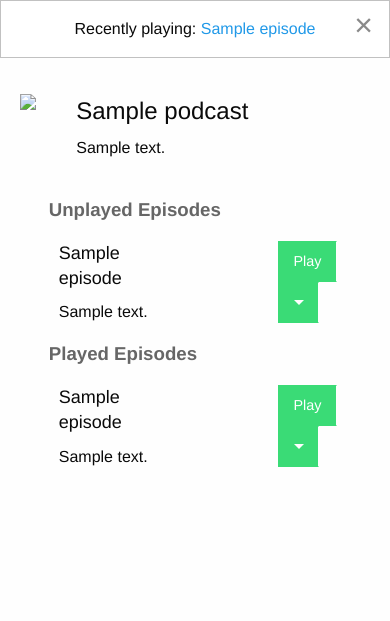
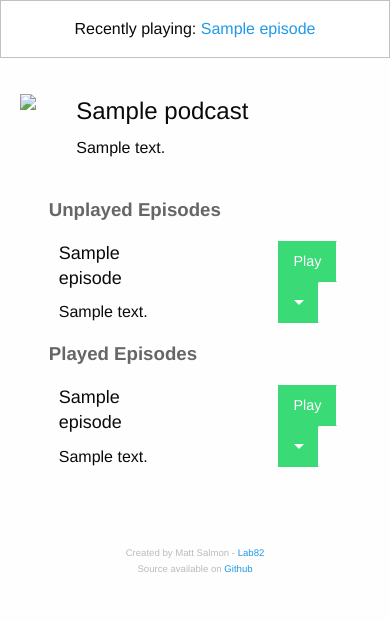
Before and after one commit to invig/triangles-web, a CakePHP app: the page made by app/View/Episodes/index.ctp in a window 390 px wide; the page is wider, and only the part inside the window is pictured. Shown: the part 41-662 px from the top of that part. Run offline with PHP 8.4 and a stand-in for CakePHP, Linux system fonts and the light colour scheme; the template is opened without the code that fills it: most values are stand-ins (such as "Sample title", 1, 10 or a date in 2020); data that the repository does not hold is empty; some libraries are stand-ins or nearby versions.

Commit message:
Add footer and fix recently playing banner on mobile

```diff
--- a/app/View/Episodes/index.ctp
+++ b/app/View/Episodes/index.ctp
@@ -4,7 +4,7 @@
             Recently playing: <a href="/episodes/play/<?php echo $current_episode['Episode']['id']; ?>" class="">
                 <?php echo $current_episode['Episode']['title']; ?>
             </a>
-            <button class="close-button" aria-label="Dismiss alert" type="button" data-close>
+            <button class="close-button show-for-medium" aria-label="Dismiss alert" type="button" data-close>
                 <span aria-hidden="true">&times;</span>
             </button>
         </div>
--- a/app/View/Episodes/play.ctp
+++ b/app/View/Episodes/play.ctp
@@ -4,12 +4,13 @@
             Recently playing: <a href="/episodes/play/<?php echo $current_episode['Episode']['id']; ?>" class="">
                 <?php echo $current_episode['Episode']['title']; ?>
             </a>
-            <button class="close-button" aria-label="Dismiss alert" type="button" data-close>
+            <button class="close-button show-for-medium" aria-label="Dismiss alert" type="button" data-close>
                 <span aria-hidden="true">&times;</span>
             </button>
         </div>
     </div>
 <?php endif; ?>
+
 
 <div class="row" style="margin-top:30px;">
     <div class="small-8 columns small-centered" id="podcasts">
--- a/app/View/Layouts/default.ctp
+++ b/app/View/Layouts/default.ctp
@@ -68,8 +68,8 @@
 			<?php endif; ?>
 			<?php echo $this->fetch('content'); ?>
 		</div>
-		<div id="footer">
-
+		<div id="footer" style="text-align:center; font-size:0.6em; padding:30px; color: #bbb">
+			<p>Created by Matt Salmon - <a href="http://lab82.com">Lab82</a><br />Source available on <a href="https://github.com/invig/triangles-web">Github</a></p>
 		</div>
 	</div>
 	<?php
--- a/app/View/Podcasts/index.ctp
+++ b/app/View/Podcasts/index.ctp
@@ -4,7 +4,7 @@
 			Recently playing: <a href="/episodes/play/<?php echo $current_episode['Episode']['id']; ?>" class="">
 				<?php echo $current_episode['Episode']['title']; ?>
 			</a>
-			<button class="close-button" aria-label="Dismiss alert" type="button" data-close>
+			<button class="close-button show-for-medium" aria-label="Dismiss alert" type="button" data-close>
 				<span aria-hidden="true">&times;</span>
 			</button>
 		</div>
```
